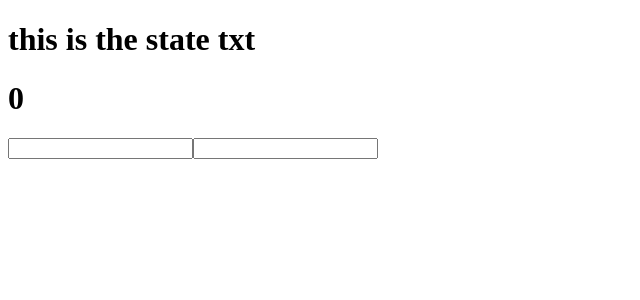
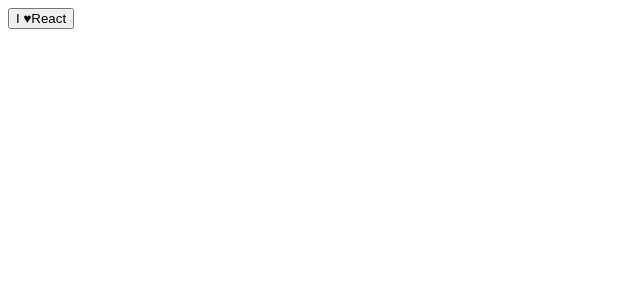
Before and after one commit to adevkota/react-fundamental, a React (Create React App) app: page / in a window 1280 px wide. Shown: the top 300 px of the page, without its empty margins (0-640 px from the left). Built offline with nearby package versions, Linux system fonts and the light colour scheme.

Commit message:
nested component

```diff
--- a/src/App.js
+++ b/src/App.js
@@ -3,47 +3,21 @@
 
 class App extends React.Component{
 
-  constructor() {
-    super();
-    this.state = {
-      txt: 'this is the state txt',
-      cat: 0
-    }
-  }
-
-  update(e) {
-    this.setState({txt: e.target.value})
-  }
   render() {
-    let {txt, cat} = this.state;
 
     return (
-      <div>
-        <h1>{txt}</h1>
-        <h1>{cat}</h1>
-        <Widget update={this.update.bind(this)}></Widget>
-        <Widget update={this.update.bind(this)}></Widget>
-      </div>
+      <Button>
+        I <Heart />React
+      </Button>
     )
   }
 }
 
-App.propTypes = {
-  txt: PropTypes.string,
-  cat: PropTypes.number
+const Button = (props) => <button>{props.children}</button>
+
+class Heart extends React.Component {
+  render() {
+    return <span>&hearts;</span>
+  }
 }
-
-App.defaultProps = {
-  cat: 3,
-  txt: 'this is the default val'
-}
-
-const Widget = (props) => { return (
-
-
-  <input type="text"
-  onChange={props.update}/>
-)
-}
-
 export default App;
```
